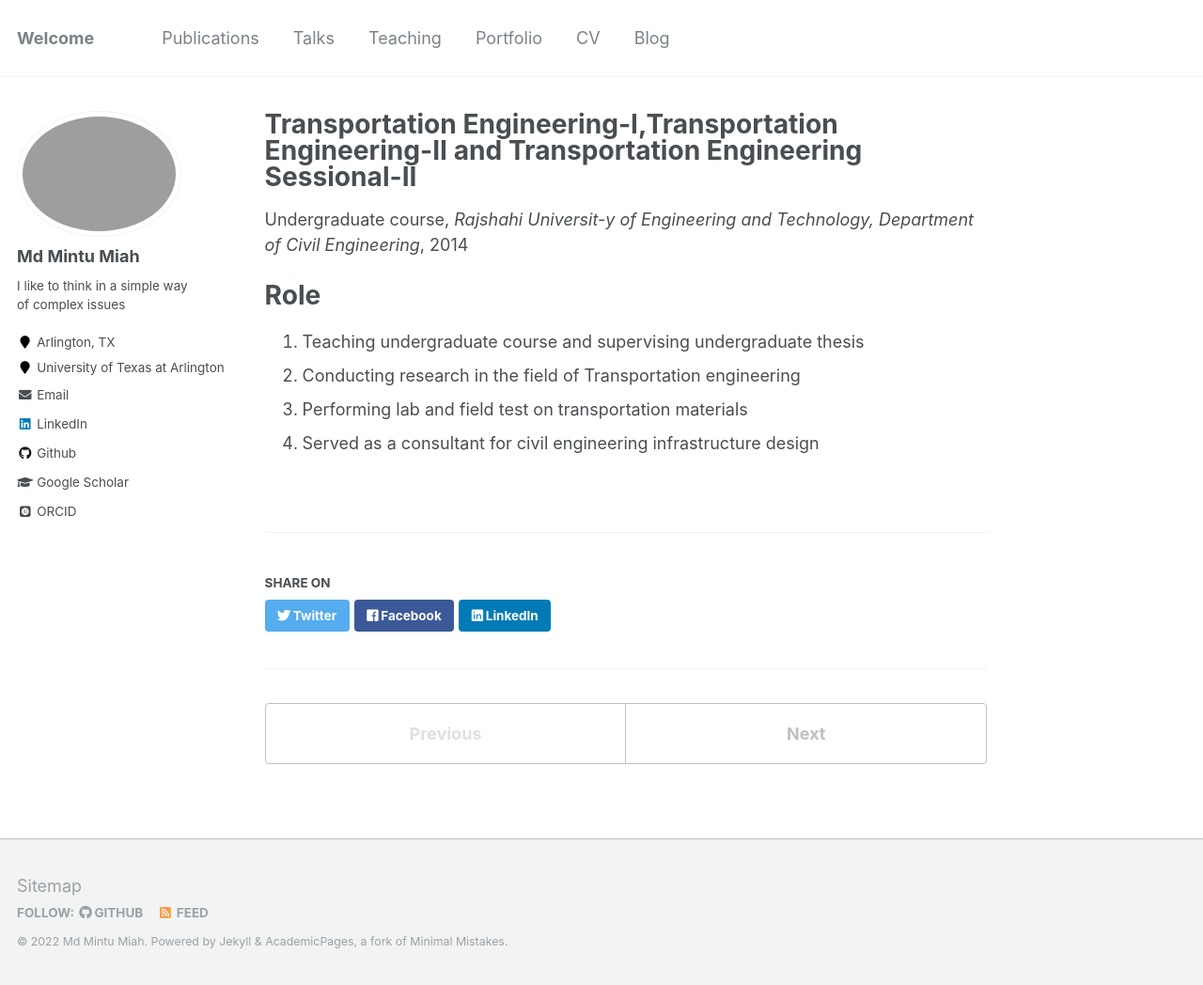
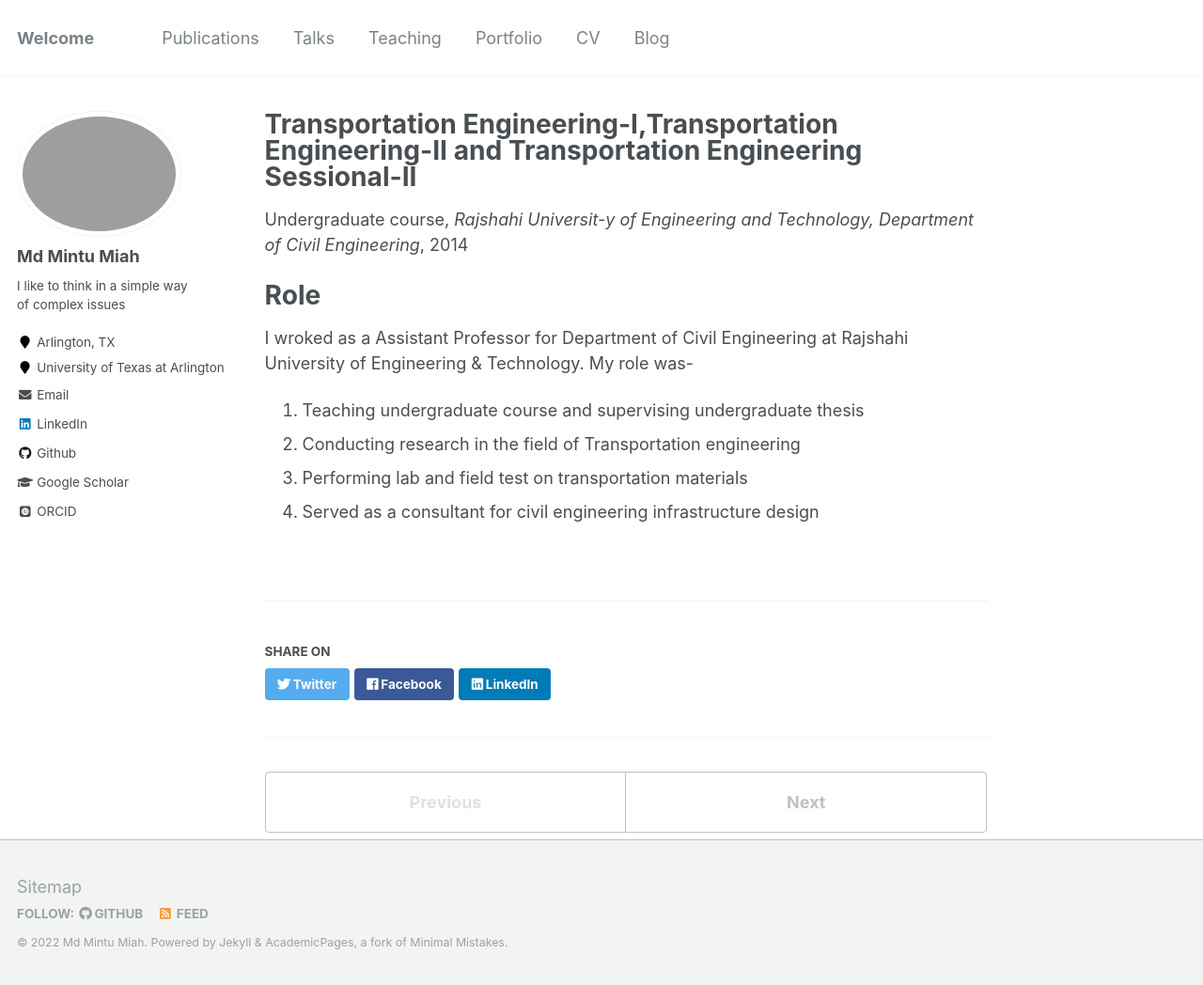
Before and after one commit to mintu07ruet/mintu07ruet.github.io, a Jekyll site: the page built from _teaching/2015-spring-teaching-2.md, in a window 1280 px wide and 1048 px high. Shown: the whole window at 94% size. Built offline with Jekyll 4.4.1, drawn with Linux system fonts in a browser that asks for light colours; some web fonts are replaced.

Commit message:
Update 2015-spring-teaching-2.md

```diff
--- a/_teaching/2015-spring-teaching-2.md
+++ b/_teaching/2015-spring-teaching-2.md
@@ -10,6 +10,7 @@ location: "Rajshahi, Bangladesh"
 
 Role
 ======
+I wroked as a Assistant Professor for Department of Civil Engineering at Rajshahi University of Engineering & Technology. My role was-
 1. Teaching undergraduate course and supervising undergraduate thesis
 2. Conducting research in the field of Transportation engineering
 3. Performing lab and field test on transportation materials
```
